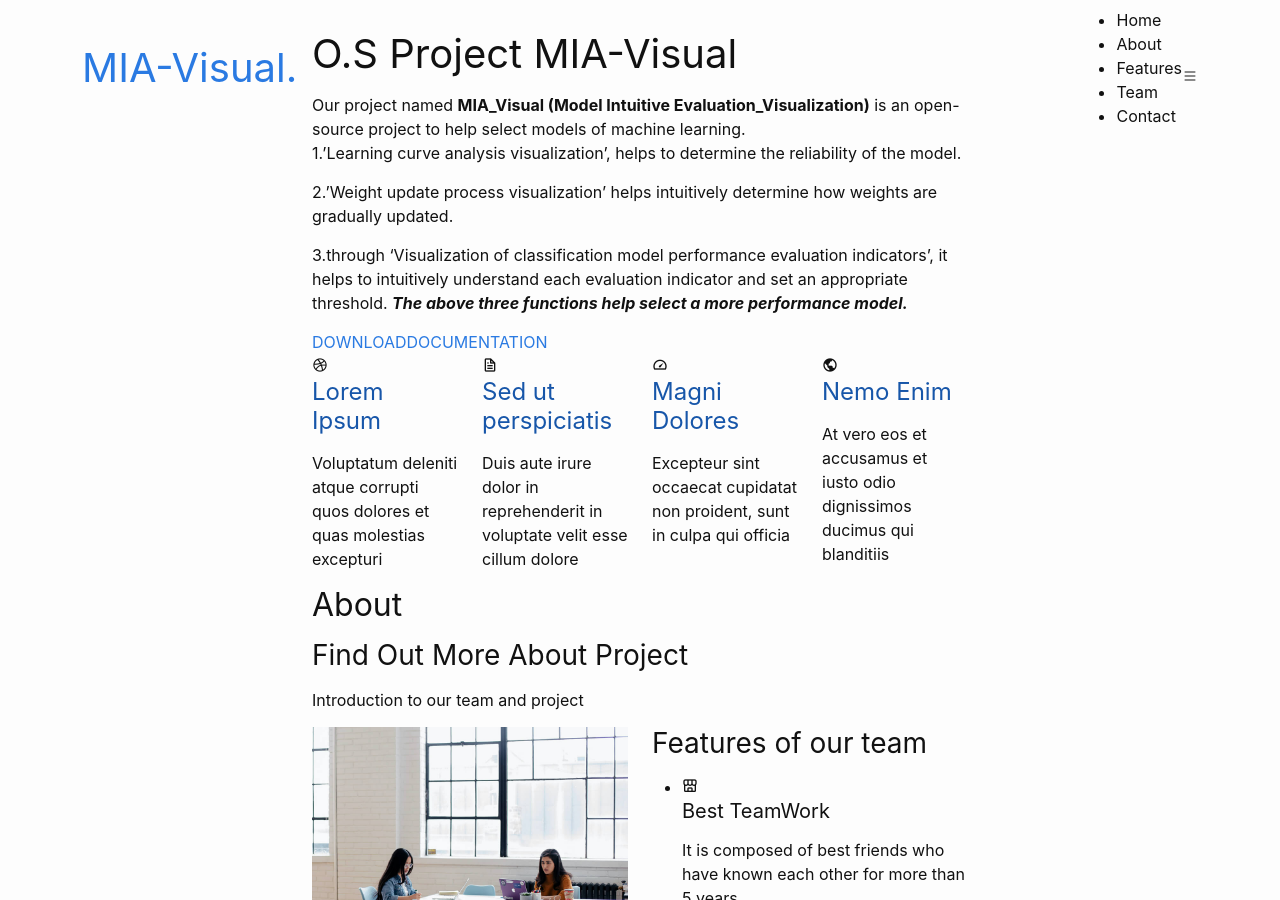
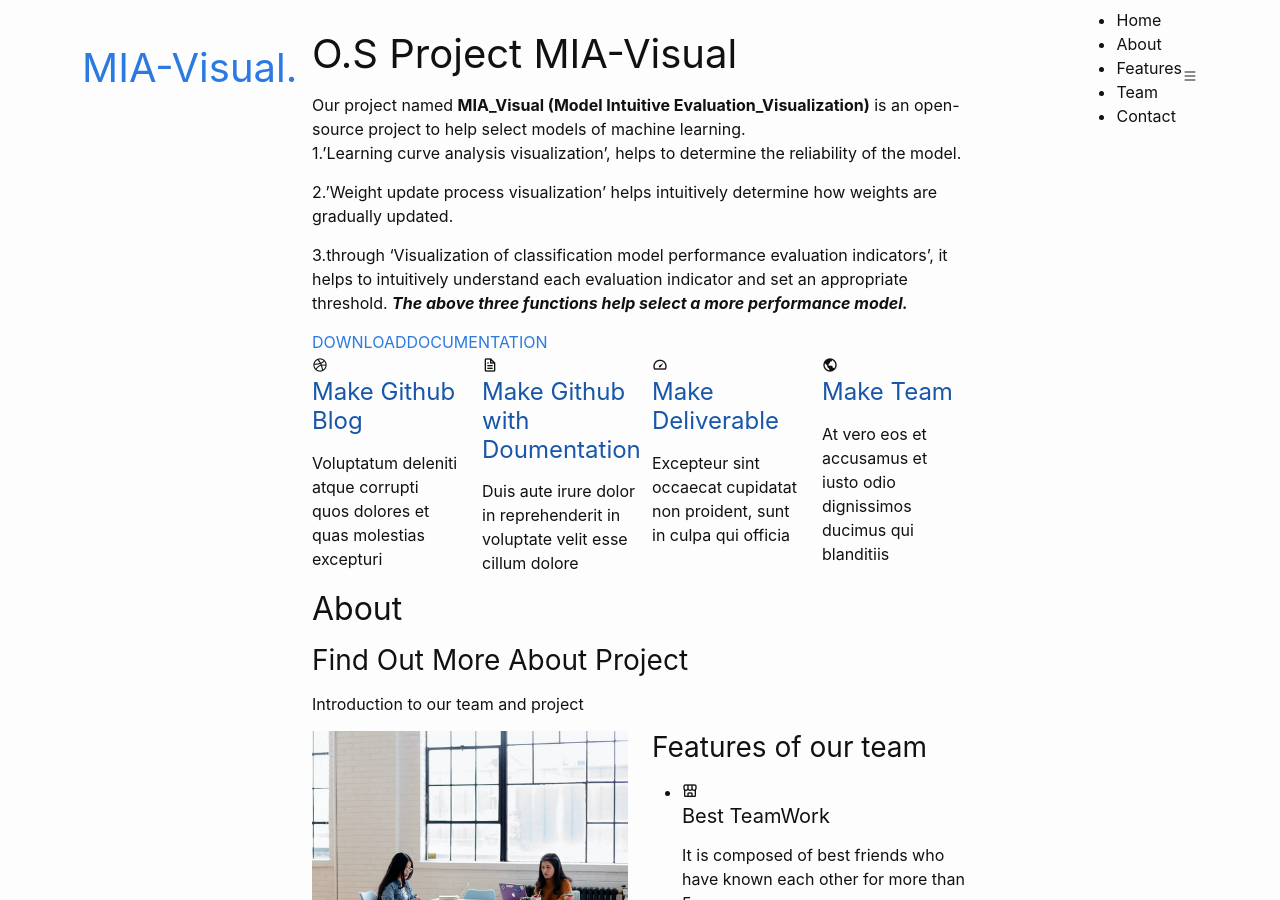
Before and after one commit to JooYoung-23/MIA-Visual, a Jekyll site: the page built from index.md, in a window 1280 px wide and 900 px high. Built offline with Jekyll 4.4.1, drawn with Linux system fonts in a browser that asks for light colours; our own code applies the rules of GitHub Pages for plain Markdown files.

Commit message:
Update home.html

```diff
--- a/_layouts/home.html
+++ b/_layouts/home.html
@@ -24,7 +24,7 @@
           <div class="col-md-6 col-lg-3 d-flex align-items-stretch mb-5 mb-lg-0">
             <div class="icon-box" data-aos="fade-up" data-aos-delay="100">
               <div class="icon"><i class="bx bxl-dribbble"></i></div>
-              <h4 class="title"><a href="">Lorem Ipsum</a></h4>
+              <h4 class="title"><a href="">Make Github Blog</a></h4>
               <p class="description">Voluptatum deleniti atque corrupti quos dolores et quas molestias excepturi</p>
             </div>
           </div>
@@ -32,7 +32,7 @@
           <div class="col-md-6 col-lg-3 d-flex align-items-stretch mb-5 mb-lg-0">
             <div class="icon-box" data-aos="fade-up" data-aos-delay="200">
               <div class="icon"><i class="bx bx-file"></i></div>
-              <h4 class="title"><a href="">Sed ut perspiciatis</a></h4>
+              <h4 class="title"><a href="">Make Github with Doumentation</a></h4>
               <p class="description">Duis aute irure dolor in reprehenderit in voluptate velit esse cillum dolore</p>
             </div>
           </div>
@@ -40,7 +40,7 @@
           <div class="col-md-6 col-lg-3 d-flex align-items-stretch mb-5 mb-lg-0">
             <div class="icon-box" data-aos="fade-up" data-aos-delay="300">
               <div class="icon"><i class="bx bx-tachometer"></i></div>
-              <h4 class="title"><a href="">Magni Dolores</a></h4>
+              <h4 class="title"><a href="">Make Deliverable</a></h4>
               <p class="description">Excepteur sint occaecat cupidatat non proident, sunt in culpa qui officia</p>
             </div>
           </div>
@@ -48,7 +48,7 @@
           <div class="col-md-6 col-lg-3 d-flex align-items-stretch mb-5 mb-lg-0">
             <div class="icon-box" data-aos="fade-up" data-aos-delay="400">
               <div class="icon"><i class="bx bx-world"></i></div>
-              <h4 class="title"><a href="">Nemo Enim</a></h4>
+              <h4 class="title"><a href="">Make Team</a></h4>
               <p class="description">At vero eos et accusamus et iusto odio dignissimos ducimus qui blanditiis</p>
             </div>
           </div>
```
